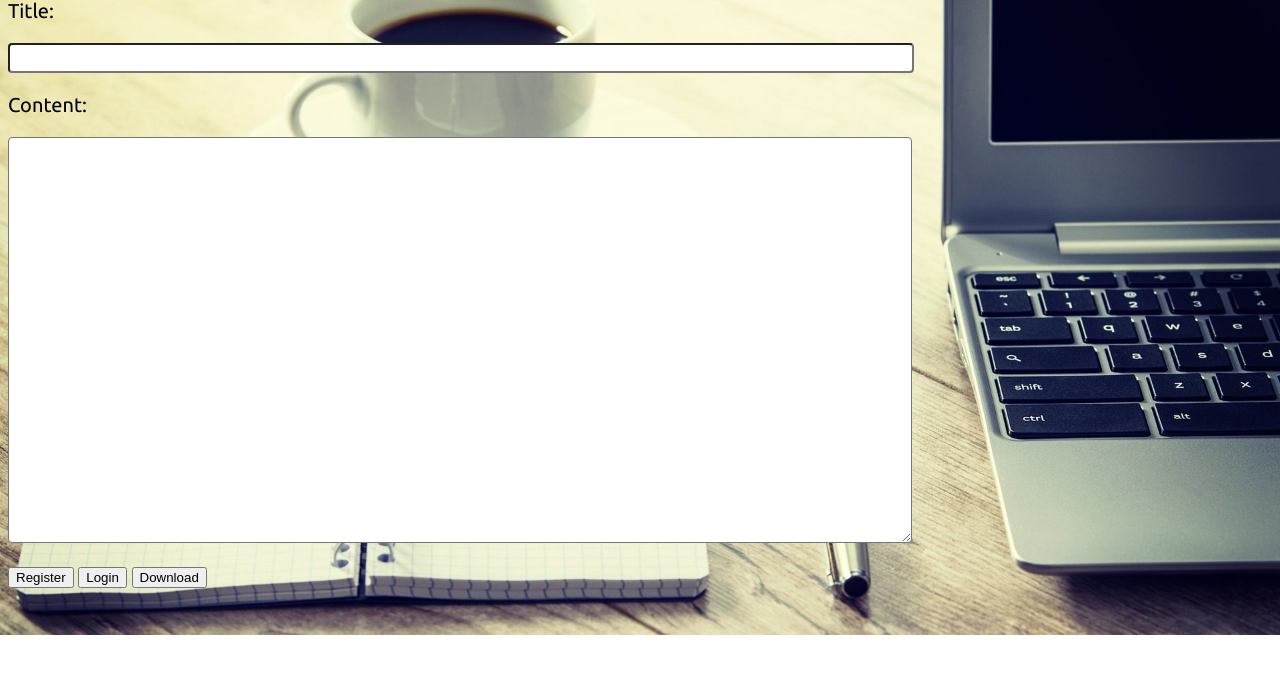
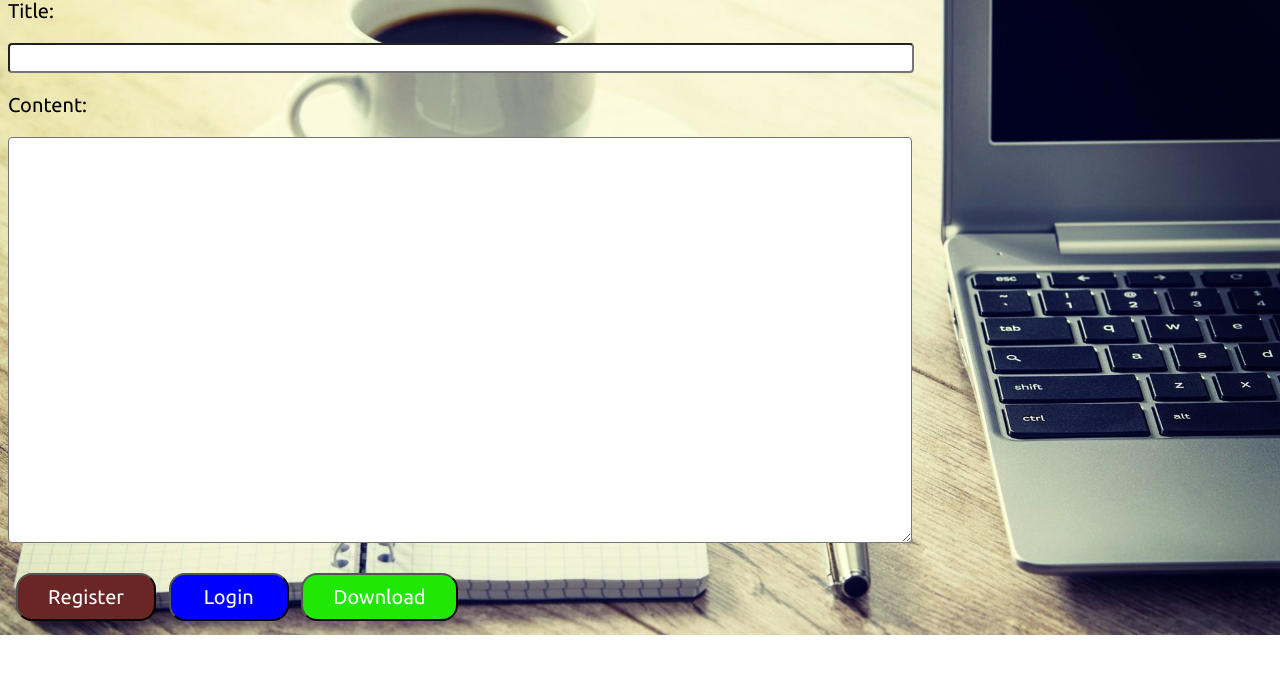
Before and after one commit to ilyadev750/my_notepad, a Django app: page /base/ in a window 1280 px wide. Shown: the part 85-759 px from the top of the page. Run offline with Django 3.2, Linux system fonts and the light colour scheme.

Commit message:
preparing buttons

```diff
--- a/note/static/note/css/editor.css
+++ b/note/static/note/css/editor.css
@@ -72,15 +72,14 @@ a.split-brown:active {
   opacity: 0.7;
 }
 
-/* input[type=text] {
-  width: 100px;
-  padding: 12px 20px;
-  margin: 8px 0;
-  box-sizing: border-box;
-  border: 2px solid red;
-  border-radius: 4px;
-} */
-
+input[type=submit] {
+  padding:5px 15px;
+  background:blue;
+  border:0 none;
+  cursor:pointer;
+  -webkit-border-radius: 5px;
+  border-radius: 5px;
+}
 
 .editor-container {
   font-family: 'Ubuntu', sans-serif;
@@ -103,10 +102,39 @@ a.split-brown:active {
   border-radius: 4px;
 }
 
+.login-button {
+  font-family: 'Ubuntu', sans-serif;
+  font-size: 20px;
+  text-align: center;
+  background-color: blue;
+  color: white;
+  width: 120px;
+  padding: 10px 30px;
+  border-radius: 16px;
+  margin-top: 10px;
+  margin-left: 8px;
+}
 
+.register-button {
+  font-family: 'Ubuntu', sans-serif;
+  font-size: 20px;
+  text-align: center;
+  background-color: #6a2525;
+  color: white;
+  padding: 10px 30px;
+  border-radius: 16px;
+  margin-top: 10px;
+  margin-left: 8px;
+}
 
-
-
-/* .editor-container input{
+.download-button {
+  font-family: 'Ubuntu', sans-serif;
+  font-size: 20px;
   text-align: center;
-} */
+  background-color: #21e707;
+  color: white;
+  padding: 10px 30px;
+  border-radius: 16px;
+  margin-top: 10px;
+  margin-left: 8px;
+}
--- a/note/templates/note/editor.html
+++ b/note/templates/note/editor.html
@@ -26,10 +26,7 @@ Editor
 </div>
 
 
-
-
-
- <div class="editor-container">
+<div class="editor-container">
   <form action="" method="post" enctype="multipart/form-data">
     {% csrf_token %}
     {% for field in form %}
@@ -48,13 +45,17 @@ Editor
       {% endif %}
     {% endfor %}
     {% if user.is_authenticated %}
-      <input type="submit" name="save" value="Save" />
-      <input type="submit" name="logout" value="Logout" />
+      <div>
+        <button type="submit" name="save" value="Save">
+        <input type="submit" name="logout" value="Logout" />
+      </div>
     {% else %}
-      <input type="submit" name="register" value="Register" />
-      <input type="submit" name="login" value="Login" />
+      <div>
+        <button class="register-button" type="submit" name="register">Register</button>
+        <button class="login-button" type="submit" name="login">Login</button>
+        <button class="download-button" type="submit" name="download">Download</button>
+      </div>
     {% endif %}
-    <input type="submit" name="download" value="Download" />
   </form>
 
 </div>
```
Also changed, not shown: db.sqlite3.
